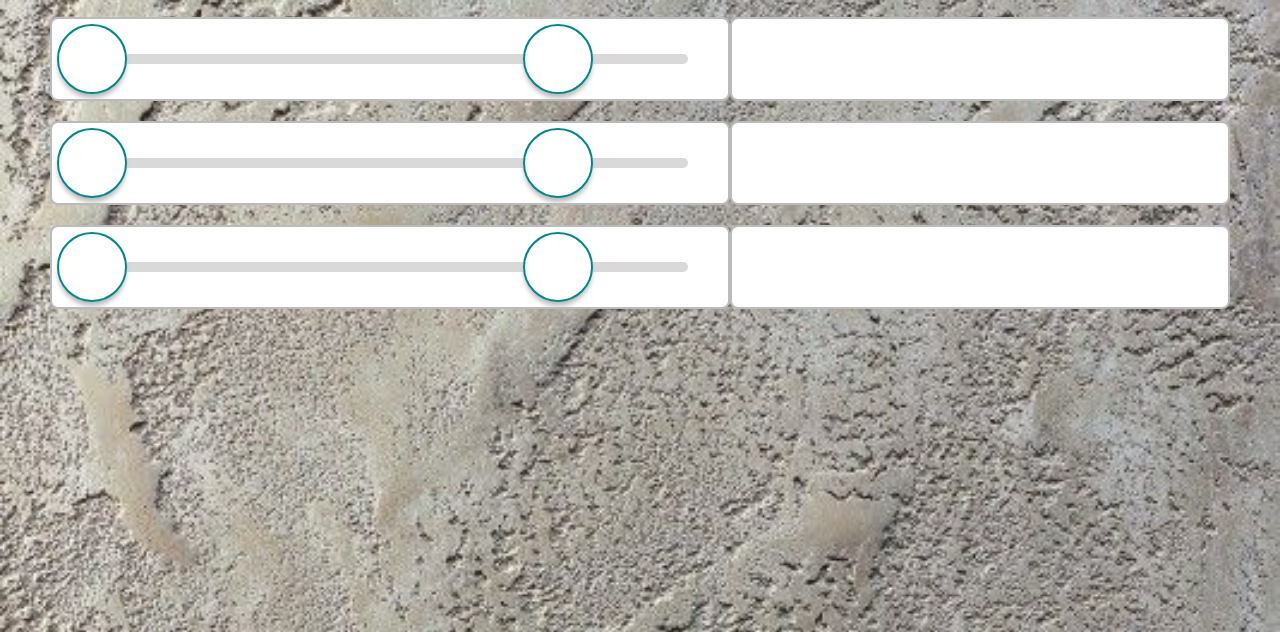
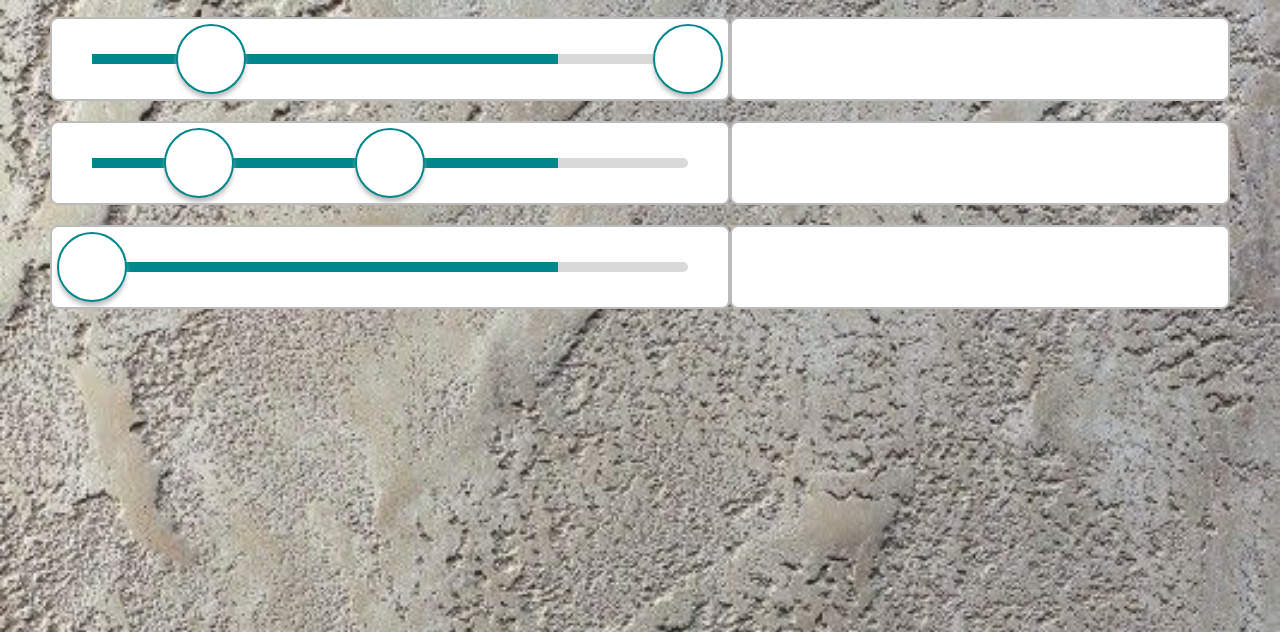
Before and after one commit to Andrew-Zaitsev/Range-slider-plugin, a website built with webpack: page src/demo/demo.pug in a window 1280 px wide. Shown: the part 168-800 px from the top of the page. Built offline with nearby package versions, Linux system fonts and the light colour scheme; a web font is replaced by a local one.

Commit message:
Reversed adding demoSliders to page, added values[] field to options. Added setHandle() and setPosition() methods to class Handle. Specified class SelectBar. Modified creating handles instances

```diff
--- a/src/demo/demo.ts
+++ b/src/demo/demo.ts
@@ -17,6 +17,7 @@ const demoSliderConfigs: userOptions[] = [
   {
     minValue: 500,
     maxValue: -50,
+    values: [500],
     isVertical: true,
     hasScale: false,
     hasRange: false,
@@ -25,7 +26,7 @@ const demoSliderConfigs: userOptions[] = [
 ];
 
 class DemoSliderInit {
-  private demoSliderTitle: HTMLElement = document.querySelector('.demo__title');
+  private demoSliders: HTMLElement = document.querySelector('.demo');
 
   private demoSliderSection: HTMLElement;
 
@@ -61,14 +62,11 @@ class DemoSliderInit {
     this.demoSliderWrapperForControls.append(this.demoSliderControls);
     this.demoSliderSection.append(this.demoSliderWrapper);
     this.demoSliderSection.append(this.demoSliderWrapperForControls);
-    this.demoSliderTitle.after(this.demoSliderSection);
+    this.demoSliders.append(this.demoSliderSection);
 
-    // console.log(this.demoSlider);
     $(this.demoSlider).rangeSlider(options);
-    // console.log($(this.demoSlider).data());
   }
 }
-
 demoSliderConfigs.forEach((config: userOptions) => new DemoSliderInit(config));
 
 // console.log(a.data());
--- a/src/facade/model/model.ts
+++ b/src/facade/model/model.ts
@@ -1,5 +1,4 @@
 import type { defaultOptions, userOptions } from './optionsTypes';
-import Presenter from '../presenter/presenter';
 
 export default class Model {
   static readonly defaultOptions: defaultOptions = {
@@ -7,15 +6,13 @@ export default class Model {
     maxValue: 70,
     isVertical: false,
     hasScale: false,
-    values: [18, 90], // добавить проверку на единичное значение при hasrange: false
+    values: [18, 50], // добавить проверку на единичное значение при hasrange: false и на нахождение values в пределах между мин-макс
     hasRange: true,
     hasLabels: false,
     step: 5,
   };
 
   private sliderData: defaultOptions;
-
-  // private presenter: Presenter;
 
   constructor(initOptions: userOptions) {
     this.setData(initOptions);
@@ -32,5 +29,3 @@ export default class Model {
     return this.sliderData;
   }
 }
-
-// console.log(this.sliderOptions);
--- a/src/facade/model/optionsTypes.ts
+++ b/src/facade/model/optionsTypes.ts
@@ -12,6 +12,7 @@ export type defaultOptions = {
 export type userOptions = {
   minValue: number;
   maxValue: number;
+  values?: number[];
   isVertical?: boolean;
   hasScale?: boolean;
   nambers?: number[];
--- a/src/facade/view/components/handle.ts
+++ b/src/facade/view/components/handle.ts
@@ -1,29 +1,63 @@
+import { defaultOptions } from '../../model/optionsTypes';
+import Scale from './scale';
+
 export default class Handle {
-  private handleElems: HTMLElement[] = [];
+  private handleElem: HTMLElement;
 
   private parent: HTMLElement;
 
-  constructor(parent: HTMLElement, values: number[]) {
-    this.init(parent, values);
+  private scale: Scale;
+
+  constructor(parent: HTMLElement) {
+    this.init(parent);
   }
 
-  private init(parent: HTMLElement, values: number[]): void {
+  private init(parent: HTMLElement): void {
     this.parent = parent;
 
-    values.forEach((value: number) => {
-      const handleElem: HTMLElement = document.createElement('div');
-      handleElem.classList.add('slider__handle');
-      this.handleElems.push(handleElem);
-      // console.log(handleElem);
-    });
-
-    if (this.handleElems.length === 2) {
-      this.handleElems[0].classList.add('slider__handle_min');
-      this.handleElems[1].classList.add('slider__handle_max');
-    }
+    this.handleElem = document.createElement('div');
+    this.handleElem.classList.add('slider__handle');
   }
 
-  public set(): void {
-    this.parent.append(...this.handleElems);
+  public getElem(): HTMLElement {
+    return this.handleElem;
+  }
+
+  public setHandle(scale): void {
+    this.scale = scale;
+    this.parent.append(this.handleElem);
+  }
+
+  public setPosition(options: defaultOptions, i: number): void {
+    const {
+      minValue,
+      maxValue,
+      values,
+      hasRange,
+      // isVertical,
+      // hasScale,
+      // hasLabels,
+      // step
+    } = options;
+
+    // расчет координаты Х ручки
+    const scaleRect: DOMRect = this.scale.getScaleElem().getBoundingClientRect();
+    const scaleMinXCoord: number = scaleRect.left;
+    const scaleWidth: number = this.scale.getScaleElem().getBoundingClientRect().width; // ширина шкалы
+    const scaleRange: number = maxValue - minValue; // диапазон значений шкалы
+    const minValueHandleValueDiff: number = values[i] - minValue; // значение от минимальной точки шкалы до ползунка
+    const handleScaleRate: number = (minValueHandleValueDiff / scaleRange);
+    const handleXCoord: number = scaleMinXCoord + scaleWidth * handleScaleRate;
+
+    // расчет свойства left ручки
+    const sliderRect: DOMRect = this.parent.getBoundingClientRect();
+    const sliderMinXCoord: number = sliderRect.left;
+    const sliderWidth: number = sliderRect.width;
+    const handleLeftProperty: number = ((handleXCoord - sliderMinXCoord) / sliderWidth) * 100;
+    // console.log(`${minValue} ______ ${maxValue} \n`, 'значение: ', values[i], '\n доля в шкале', handleScaleRate);
+    // console.log(handleXCoord, 'left: ', handleLeftProperty);
+
+    // установка сползунка в позицию
+    this.handleElem.style.left = `${handleLeftProperty}%`;
   }
 }
--- a/src/facade/view/components/scale.ts
+++ b/src/facade/view/components/scale.ts
@@ -16,4 +16,8 @@ export default class Scale {
   public set():void {
     this.parent.append(this.scaleElem);
   }
+
+  public getScaleElem(): HTMLElement {
+    return this.scaleElem;
+  }
 }
--- a/src/facade/view/components/selectBar.ts
+++ b/src/facade/view/components/selectBar.ts
@@ -0,0 +1,23 @@
+import { defaultOptions } from '../../model/optionsTypes';
+
+export default class selectBar {
+  private selectBarElem: HTMLElement;
+
+  private parent: HTMLElement;
+
+  constructor(parent: HTMLElement, options: defaultOptions) {
+    this.init(parent, options);
+  }
+
+  private init(parent: HTMLElement, options: defaultOptions): void {
+    this.parent = parent;
+
+    this.selectBarElem = document.createElement('div');
+    this.selectBarElem.classList.add('slider__select-bar');
+    // console.log(handleElem);
+  }
+
+  public set() {
+    this.parent.append(this.selectBarElem);
+  }
+}
--- a/src/facade/view/view.ts
+++ b/src/facade/view/view.ts
@@ -1,11 +1,10 @@
-import { userOptions } from '../model/optionsTypes';
+import { defaultOptions, userOptions } from '../model/optionsTypes';
 import Main from './components/main';
 import Scale from './components/scale';
 import Handle from './components/handle';
-// import Presenter from '../presenter/presenter';
+import SelectBar from './components/selectBar';
 
 export default class View {
-  // private presenter: Presenter;
   private parent: HTMLElement;
 
   private options: userOptions;
@@ -14,13 +13,14 @@ export default class View {
 
   private scale: Scale;
 
-  private handles: Handle;
+  private handles: Handle[] = [];
+
+  private selectBar: SelectBar;
 
   private sliderElem: HTMLElement;
 
   constructor(parent, options: userOptions) {
     this.init(parent, options);
-    // this.render();
   }
 
   private init(parent, options) {
@@ -28,18 +28,31 @@ export default class View {
     this.options = options;
     this.main = new Main();
     this.sliderElem = this.main.getElem();
+    this.parent.append(this.main.getElem());
     this.scale = new Scale(this.sliderElem);
-    this.handles = new Handle(this.sliderElem, options.values);
+    this.scale.set();
+    this.createHandles(options);
+    this.handles.forEach((handle: Handle, i: number) => {
+      handle.setHandle(this.scale);
+      handle.setPosition(options, i);
+    });
+
+    this.selectBar = new SelectBar(this.sliderElem, options);
     // подумать над валидацией переданных значений
 
-    this.scale.set();
-    this.handles.set();
-
-    this.parent.append(this.main.getElem());
+    this.selectBar.set();
   }
 
-  // private render() {
-  // }
-
+  private createHandles(options: defaultOptions) {
+    if (options.hasRange) {
+      options.values.forEach((value: number, i: number) => {
+        this.handles.push(new Handle(this.sliderElem));
+      });
+      this.handles[0].getElem().classList.add('slider__handle_min');
+      this.handles[1].getElem().classList.add('slider__handle_max');
+    } else {
+      this.handles.push(new Handle(this.sliderElem));
+    }
+  }
   // console.log(this.sliderData);
 }
--- a/src/scss/slider.scss
+++ b/src/scss/slider.scss
@@ -20,6 +20,9 @@
     width: 70px;
     height: 70px;
     position: absolute;
+    //left: 35px;
+    z-index: 1;
+    transform: translateX(-50%);
     border-radius: 50%;
     border: 2px solid $green;
     background-color: $white;
@@ -32,10 +35,23 @@
       //box-shadow: 0px 0px 5px 2px $green;
     }
 
-    &_min {}
+    &_min {
+      left: 35px;
+    }
 
     &_max {
       left: 70%;
     }
   }
+
+  &__select-bar {
+    width: 70%;
+    height: 10px;
+    position: absolute;
+    top: 50%;
+    left: 35px;
+    transform: translateY(-50%);
+    background-color: $green;
+    cursor: pointer;
+  }
 }
```
